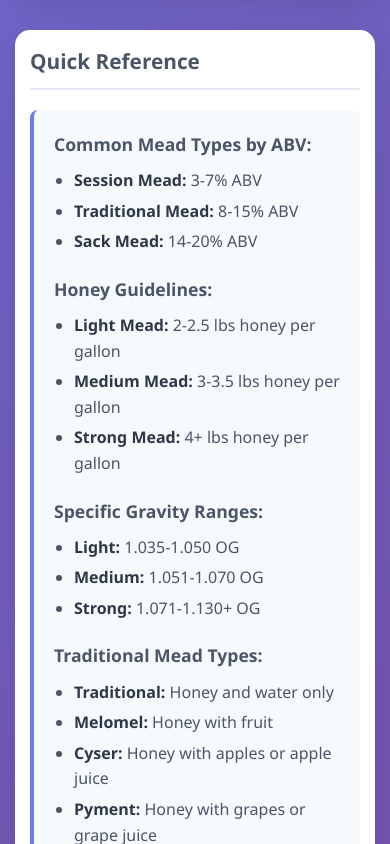
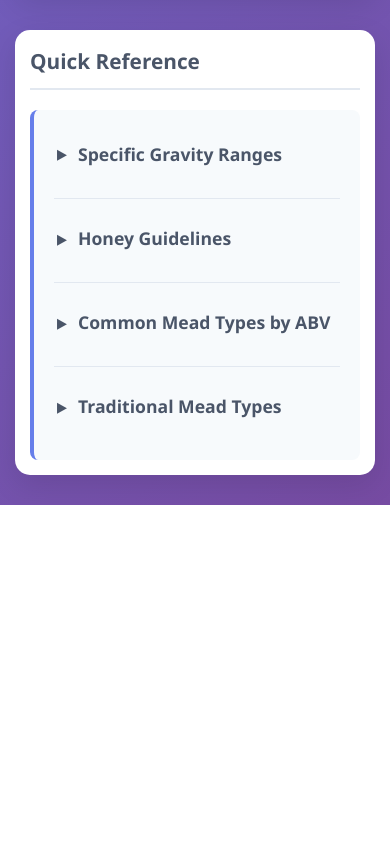
Before and after one commit to jacksoneyton/MeadCalc, a plain HTML site: page index.html in a window 390 px wide. Shown: the part 1820-2664 px from the top of the page. After the commit the page ends 2325 px from the top, so only its background shows below. Drawn offline with Linux system fonts and the light colour scheme.

Commit message:
Reorganize Quick Reference with collapsible sections
- Reordered sections: Specific Gravity → Honey Guidelines → ABV Types → Traditional Types
- Implemented collapsible functionality with toggle icons (▶/▼)
- All sections collapsed by default for cleaner interface
- Added smooth hover effects and visual feedback
- Responsive design maintains usability on mobile
- JavaScript toggle function with proper state management
- Enhanced CSS styling for professional appearance

```diff
--- a/calculator.js
+++ b/calculator.js
@@ -201,6 +201,23 @@ function updateConversionDisplay(elementId, weightInLbs) {
     }
 
     element.textContent = conversionText;
+}
+
+// Collapsible section functionality
+function toggleSection(sectionId) {
+    const content = document.getElementById(sectionId);
+    const header = content.previousElementSibling;
+    const icon = header.querySelector('.toggle-icon');
+
+    if (content.style.display === 'block') {
+        content.style.display = 'none';
+        icon.textContent = '▶';
+        header.classList.remove('expanded');
+    } else {
+        content.style.display = 'block';
+        icon.textContent = '▼';
+        header.classList.add('expanded');
+    }
 }
 
 // Dynamic ingredient management functions
--- a/index.html
+++ b/index.html
@@ -140,25 +140,50 @@
             <div class="calc-section">
                 <h2>Quick Reference</h2>
                 <div class="reference-content">
-                    <h3>Common Mead Types by ABV:</h3>
+                    <div class="collapsible-section">
+                        <h3 class="collapsible-header" onclick="toggleSection('specific-gravity')">
+                            <span class="toggle-icon">▶</span> Specific Gravity Ranges
+                        </h3>
+                        <div class="collapsible-content" id="specific-gravity">
+                            <ul>
+                                <li><strong>Light:</strong> 1.035-1.050 OG</li>
+                                <li><strong>Medium:</strong> 1.051-1.070 OG</li>
+                                <li><strong>Strong:</strong> 1.071-1.130+ OG</li>
+                            </ul>
+                        </div>
+                    </div>
+
+                    <div class="collapsible-section">
+                        <h3 class="collapsible-header" onclick="toggleSection('honey-guidelines')">
+                            <span class="toggle-icon">▶</span> Honey Guidelines
+                        </h3>
+                        <div class="collapsible-content" id="honey-guidelines">
+                            <ul>
+                                <li><strong>Light Mead:</strong> 2-2.5 lbs honey per gallon</li>
+                                <li><strong>Medium Mead:</strong> 3-3.5 lbs honey per gallon</li>
+                                <li><strong>Strong Mead:</strong> 4+ lbs honey per gallon</li>
+                            </ul>
+                        </div>
+                    </div>
+
+                    <div class="collapsible-section">
+                        <h3 class="collapsible-header" onclick="toggleSection('abv-types')">
+                            <span class="toggle-icon">▶</span> Common Mead Types by ABV
+                        </h3>
+                        <div class="collapsible-content" id="abv-types">
                             <ul>
                                 <li><strong>Session Mead:</strong> 3-7% ABV</li>
                                 <li><strong>Traditional Mead:</strong> 8-15% ABV</li>
                                 <li><strong>Sack Mead:</strong> 14-20% ABV</li>
                             </ul>
-                    <h3>Honey Guidelines:</h3>
-                    <ul>
-                        <li><strong>Light Mead:</strong> 2-2.5 lbs honey per gallon</li>
-                        <li><strong>Medium Mead:</strong> 3-3.5 lbs honey per gallon</li>
-                        <li><strong>Strong Mead:</strong> 4+ lbs honey per gallon</li>
-                    </ul>
-                    <h3>Specific Gravity Ranges:</h3>
-                    <ul>
-                        <li><strong>Light:</strong> 1.035-1.050 OG</li>
-                        <li><strong>Medium:</strong> 1.051-1.070 OG</li>
-                        <li><strong>Strong:</strong> 1.071-1.130+ OG</li>
-                    </ul>
-                    <h3>Traditional Mead Types:</h3>
+                        </div>
+                    </div>
+
+                    <div class="collapsible-section">
+                        <h3 class="collapsible-header" onclick="toggleSection('traditional-types')">
+                            <span class="toggle-icon">▶</span> Traditional Mead Types
+                        </h3>
+                        <div class="collapsible-content" id="traditional-types">
                             <ul>
                                 <li><strong>Traditional:</strong> Honey and water only</li>
                                 <li><strong>Melomel:</strong> Honey with fruit</li>
@@ -179,6 +204,8 @@
                     </div>
                 </div>
             </div>
+        </div>
+    </div>
 
     <script src="calculator.js"></script>
 </body>
--- a/styles.css
+++ b/styles.css
@@ -420,6 +420,63 @@ header p {
     color: #2d3748;
 }
 
+/* Collapsible sections */
+.collapsible-section {
+    margin-bottom: 15px;
+    border-bottom: 1px solid #e2e8f0;
+    padding-bottom: 10px;
+}
+
+.collapsible-section:last-child {
+    border-bottom: none;
+    margin-bottom: 0;
+    padding-bottom: 0;
+}
+
+.collapsible-header {
+    cursor: pointer;
+    user-select: none;
+    padding: 10px 0;
+    margin: 0;
+    font-size: 1.1rem;
+    color: #4a5568;
+    transition: color 0.3s ease;
+    display: flex;
+    align-items: center;
+    gap: 8px;
+}
+
+.collapsible-header:hover {
+    color: #667eea;
+}
+
+.collapsible-header.expanded {
+    color: #667eea;
+}
+
+.toggle-icon {
+    font-size: 0.9rem;
+    transition: transform 0.3s ease;
+    width: 16px;
+    text-align: center;
+}
+
+.collapsible-content {
+    display: none;
+    padding-left: 24px;
+    margin-top: 5px;
+}
+
+.collapsible-content ul {
+    margin-left: 20px;
+    margin-bottom: 10px;
+}
+
+.collapsible-content li {
+    margin-bottom: 5px;
+    color: #4a5568;
+}
+
 @media (max-width: 768px) {
     .container {
         padding: 15px;
```
Lines whose indentation alone changed are shown as unchanged.
